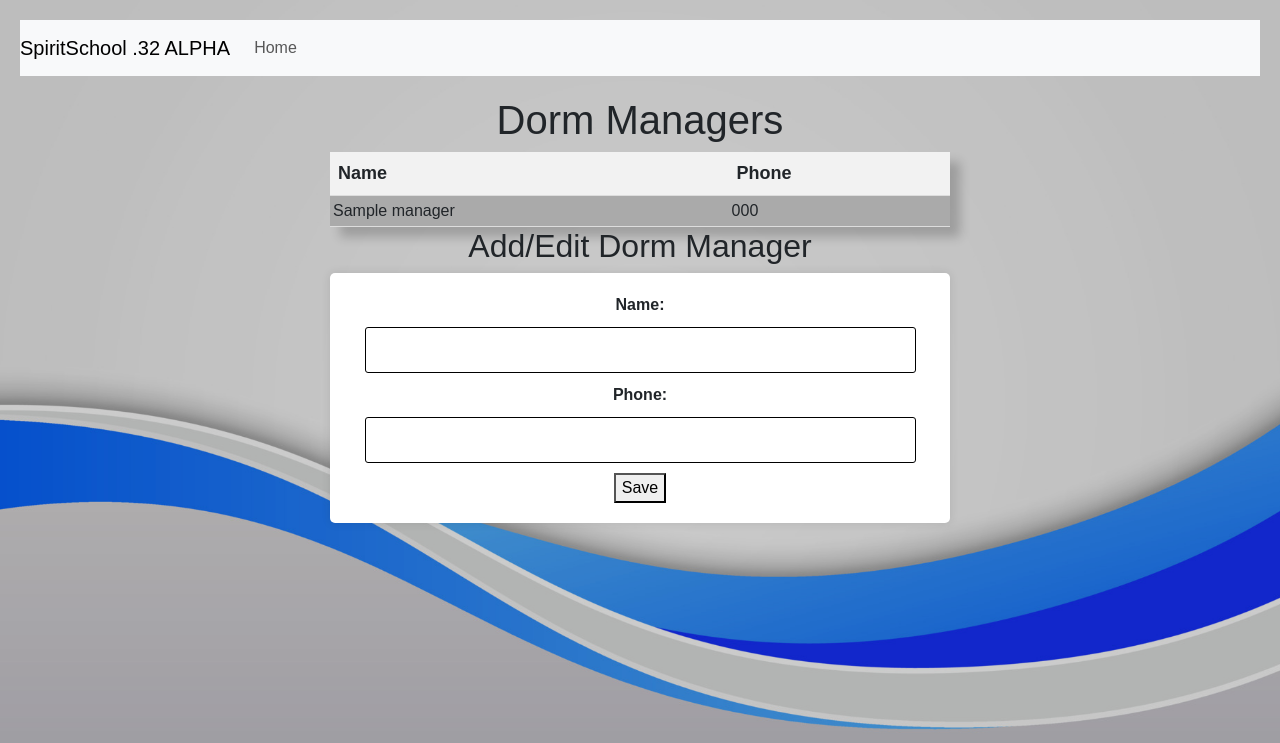
After one commit to taholmes160/school4, a Flask app: page /dorms/dorm_managers in a window 1280 px wide. The commit adds this page. Shown: the top 743 px of the page. Run offline with Flask 3, Linux system fonts and the light colour scheme; tables that the repository leaves empty hold one stand-in row (values such as "Sample post"); parts of the project's set-up code (start-up, migrations or seed data) failed here and were passed over; some libraries are stand-ins or nearby versions.

Commit message:
Add dorm management functionality and menu link for dorm managers

```diff
--- a/app/__init__.py
+++ b/app/__init__.py
@@ -17,7 +17,8 @@ csrf = CSRFProtect(app)
 bootstrap = Bootstrap(app)
 
 from app.students import students_bp  # Import the students blueprint
-
 app.register_blueprint(students_bp, url_prefix='/students')
 
+from app.dorms import dorms_bp
+app.register_blueprint(dorms_bp, url_prefix='/dorms')
 from app import routes
--- /dev/null
+++ b/app/dorms.py
@@ -0,0 +1,37 @@
+from flask import Blueprint, render_template, request, flash, redirect, url_for
+from app.models import Dorm, DormRoom, DormManager
+from app import db
+
+dorms_bp = Blueprint('dorms', __name__)
+
+@dorms_bp.route('/dorms', methods=['GET'])
+def list_dorms():
+    dorms = Dorm.query.all()
+    return render_template('dorms/list_dorms.html', dorms=dorms)
+
+@dorms_bp.route('/dorms/<int:dorm_id>', methods=['GET'])
+def view_dorm(dorm_id):
+    dorm = Dorm.query.get_or_404(dorm_id)
+    return render_template('dorms/view_dorm.html', dorm=dorm)
+
+
+@dorms_bp.route('/dorm_managers', methods=['GET', 'POST'])
+def dorm_managers():
+    if request.method == 'POST':
+        dm_name = request.form.get('dm_name')
+        dm_phone = request.form.get('dm_phone')
+
+        # Create a new DormManager object
+        dorm_manager = DormManager(dm_name=dm_name, dm_phone=dm_phone)
+
+        # Add the dorm_manager to the database
+        db.session.add(dorm_manager)
+        db.session.commit()
+
+        flash('Dorm Manager added successfully', 'success')
+        return redirect(url_for('dorms.dorm_managers'))
+
+    dorm_managers = DormManager.query.all()
+    return render_template('dorms/dorm_managers.html', dorm_managers=dorm_managers)
+
+# Add more routes and functions as needed
--- /dev/null
+++ b/app/templates/dorms/dorm_managers.html
@@ -0,0 +1,35 @@
+{% extends 'base.html' %}
+
+{% block content %}
+  <h1>Dorm Managers</h1>
+
+  <table>
+    <thead>
+      <tr>
+        <th>Name</th>
+        <th>Phone</th>
+      </tr>
+    </thead>
+    <tbody>
+      {% for dorm_manager in dorm_managers %}
+        <tr>
+          <td>{{ dorm_manager.dm_name }}</td>
+          <td>{{ dorm_manager.dm_phone }}</td>
+        </tr>
+      {% endfor %}
+    </tbody>
+  </table>
+
+  <h2>Add/Edit Dorm Manager</h2>
+
+  <form method="POST" action="{{ url_for('dorms.dorm_managers') }}">
+    <input type="hidden" name="csrf_token" value="{{ csrf_token() }}">
+    <label for="dm_name">Name:</label>
+    <input type="text" id="dm_name" name="dm_name" required>
+
+    <label for="dm_phone">Phone:</label>
+    <input type="text" id="dm_phone" name="dm_phone" required>
+
+    <button type="submit">Save</button>
+  </form>
+{% endblock %}
--- a/app/templates/menu.html
+++ b/app/templates/menu.html
@@ -6,6 +6,7 @@
 <div class="container">
     <h1>Menu</h1>
     <a href="{{ url_for('students.list_students') }}" class="btn btn-primary">List Students</a>
+    <a href="{{ url_for('dorms.dorm_managers') }}" class="btn btn-primary">Dorm Managers</a>
 
 </div>
 {% endblock %}
```
